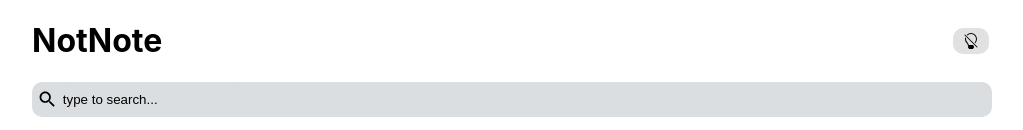
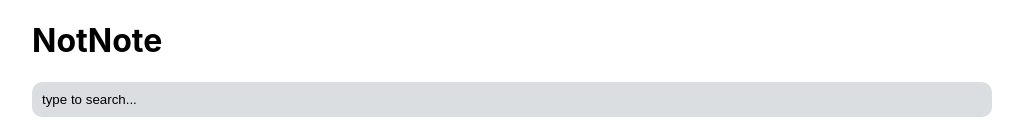
Before and after one commit to alysonfarias/app-notes, a React (Create React App) app: page / in a window 1280 px wide. Shown: the top 130 px of the page, without its empty margins (128-1151 px from the left). Built offline with nearby package versions, Linux system fonts and the light colour scheme.

Commit message:
trying to solve failure in production

```diff
--- a/src/components/Header.js
+++ b/src/components/Header.js
@@ -1,5 +1,5 @@
 import React from 'react';
-import { BsLightbulb, BsLightbulbOff } from 'react-icons/bs';
+// import { BsLightbulb, BsLightbulbOff } from 'react-icons/bs';
 
 
 const Header = ({handleToggleDarkMode, darkMode}) => {
@@ -7,14 +7,14 @@ const Header = ({handleToggleDarkMode, darkMode}) => {
         <div className='header'>
             <h1>NotNote</h1>
             <a href='https://github.com/alysonfarias' class="easter-egg">You found this, but don't click here :D</a>
-            {darkMode && <BsLightbulb visibility={true} class="btn" onClick={()=>
+            {/* {darkMode && <BsLightbulb visibility={true} class="btn" onClick={()=>
                 handleToggleDarkMode(
                     (previusDarkMode)=> !previusDarkMode )
                 }/> }
             {!darkMode &&<BsLightbulbOff class="btn" onClick={()=>
                 handleToggleDarkMode(
                     (previusDarkMode)=> !previusDarkMode )
-                }/>}
+                }/>} */}
         </div>
     )
 }
--- a/src/components/Search.js
+++ b/src/components/Search.js
@@ -1,12 +1,12 @@
 import React from 'react';
-import {MdSearch} from 'react-icons/md'
+// import {MdSearch} from 'react-icons/md'
 
 
 
 const Search = ({handleSearchNote}) => {
 return(
     <div className='search'>
-        <MdSearch className="search-icon" size='1.3em'></MdSearch>
+        {/* <MdSearch className="search-icon" size='1.3em'></MdSearch> */}
         <input type='text'
          onChange={ (event) =>
             handleSearchNote(event.target.value)}
```
